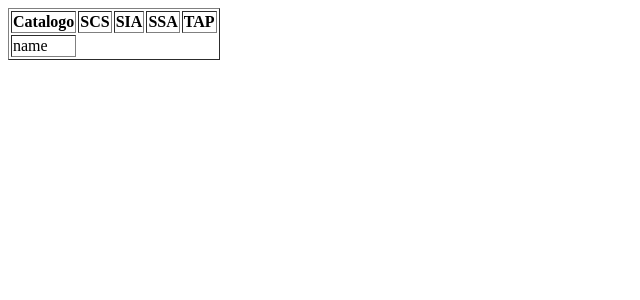
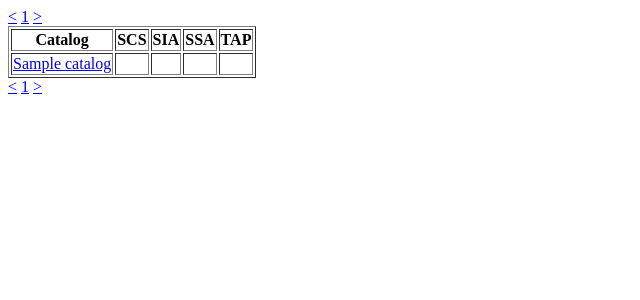
Before and after one commit to ChileanVirtualObservatory/endpoint.chivo.cl-deprecated, a Flask app: template templates/registry.html in a window 1280 px wide. Shown: the top 300 px of the page, without its empty margins (0-640 px from the left). Run offline with Flask 2, Linux system fonts and the light colour scheme; the template is opened without the code that fills it: most values are stand-ins (such as "Sample title", 1, 10 or a date in 2020); parts of the project's set-up code (start-up, migrations or seed data) failed here and were passed over.

Commit message:
Added registry simple template

```diff
--- a/endpoint.py
+++ b/endpoint.py
@@ -5,35 +5,21 @@ import requests
 from os import system
 from flask import Flask, render_template, request, Response, redirect
 
-
-#Hash with every catalog and inside another hash with the url from the services
-#~ catalogsIvoa = {
-#~ "alma" : {
-	#~ "tap" : "http://wfaudata.roe.ac.uk/twomass-dsa/TAP",
-	#~ "scs" : "http://wfaudata.roe.ac.uk/twomass-dsa/DirectCone?DSACAT=TWOMASS&DSATAB=twomass_psc",
-	#~ "ssa": "http://wfaudata.roe.ac.uk/6dF-ssap/?" ,
-	#~ "sia" : "http://irsa.ipac.caltech.edu/ibe/sia/wise/prelim/p3am_cdd?"} ,
-#~ "2mass": {
-	#~ "tap" : "http://wfaudata.roe.ac.uk/twomass-dsa/TAP",
-	#~ "sia" : "http://skyview.gsfc.nasa.gov/cgi-bin/vo/sia.pl?survey=2mass&"
-	#~ }
-#~ }
-
-
 #Catalog class, made once in the application and change the catalog in use in execution time
 class Catalog:
 	catalogsIvoa = dict()
 
-	catalogsIvoa["alma"] = {
-	"tap" : "http://wfaudata.roe.ac.uk/twomass-dsa/TAP",
-	"scs" : "http://wfaudata.roe.ac.uk/twomass-dsa/DirectCone?DSACAT=TWOMASS&DSATAB=twomass_psc",
-	"ssa": "http://wfaudata.roe.ac.uk/6dF-ssap/?" ,
-	"sia" : "http://irsa.ipac.caltech.edu/ibe/sia/wise/prelim/p3am_cdd?"
-	}
+
 
 	#Default came with "alma" catalog
 	def __init__(self,catalog= None):
 		self.getRegistry()
+		self.catalogsIvoa["alma"] = {
+		"tap" : "http://wfaudata.roe.ac.uk/twomass-dsa/TAP",
+		"scs" : "http://wfaudata.roe.ac.uk/twomass-dsa/DirectCone?DSACAT=TWOMASS&DSATAB=twomass_psc",
+		"ssa": "http://wfaudata.roe.ac.uk/6dF-ssap/?" ,
+		"sia" : "http://irsa.ipac.caltech.edu/ibe/sia/wise/prelim/p3am_cdd?"
+		}
 		try:
 			if catalog:
 				self.dic = self.catalogsIvoa[catalog]
@@ -50,10 +36,15 @@ class Catalog:
 			_file = open("catalogs/"+_type+".tsv", "r")
 
 			for line in _file:
-				l = line.split("\t")
-				if l[0] not in self.catalogsIvoa.keys():
-					self.catalogsIvoa[l[0]] = dict()
-				self.catalogsIvoa[l[0]][_type] = l[1]
+				l = line.strip().replace("/","2F").split("\t")
+				try:
+					self.catalogsIvoa[l[0]][_type] = l[1]
+				except:
+					self.catalogsIvoa[l[0]]= dict()
+					self.catalogsIvoa[l[0]][_type] = l[1]
+
+			_file.close()
+		return None
 
 	#Change the object to another catalog
 	def setCatalog(self,catalog):
@@ -156,6 +147,7 @@ def index():
 
 @app.route('/<catalog>')
 def catalogServices(catalog):
+	catalog.replace("/","2F")
 	if catalog in catalogIvoa.getCatalogsIvoa().keys():
 		catalogIvoa.setCatalog(catalog)
 		return " ".join(catalogIvoa.getServices())
@@ -215,10 +207,21 @@ def queryTap(catalog,route=None):
 			return Response(streamDataPost(r))
 	return 'Bad Tap Request1'
 
-@app.route('/registry')
+@app.route('/registry', methods = ['GET'])
 def registry():
+	MAX = 100
+	if request.args:
+		page = int(request.args['page'])
+	else:
+		page = 1
 	cat = catalogIvoa.getCatalogsIvoa()
-	return render_template('registry.html' , cat = cat)
+	if len(cat.keys())%MAX != 0:
+		pages =  (len(cat.keys())/MAX) + 1
+	else:
+		pages = len(cat.keys())/MAX
+
+	keys = sorted(cat.keys())[(page-1)*MAX:page*MAX]
+	return render_template('registry.html' , cat = cat, keys = keys, pages = pages, page = page, MAX = MAX)
 
 if __name__ == '__main__':
     app.run(debug=True)
--- a/templates/registry.html
+++ b/templates/registry.html
@@ -1,34 +1,79 @@
 <!doctype html>
+	{%if page == 1 %}
+	<a href = "/registry?page={{pages}}"><</a>
+	{% else %}
+	<a href = "/registry?page={{(page-1)%pages}}"><</a>
+	{% endif %}
+	{% for i in range(1,pages+1) %}
+	<a href = "/registry?page={{i}}">{{i}}</a>
+
+	{% endfor %}
+
+	{%if page == pages %}
+	<a href = "/registry?page=1">></a>
+	{% else %}
+	<a href = "/registry?page={{(page+1)%pages}}">></a>
+	{% endif %}
+
 	<table border = "1">
 	<tr>
-		<th>Catalogo</th>
+		<th>Catalog</th>
 		<th> SCS </th>
 		<th> SIA </th>
 		<th> SSA </th>
 		<th> TAP </th>
 	</tr>
 
-	{% for catalog in cat.keys() %}
+	{% for catalog in keys %}
 		<tr>
-			<td> {{catalog}} </td>
+			<td>
+			<a href = "/{{catalog}}">{{catalog.replace("2F","/")}}</a></td>
 
 			{% if "scs" in cat[catalog].keys() %}
 			<td> X </td>
+
+			{% else %}
+			<td> </td>
 			{% endif %}
+
 			{% if "sia" in cat[catalog].keys() %}
 			<td> X </td>
+
+			{% else %}
+			<td> </td>
 			{% endif %}
 
 			{% if "ssa" in cat[catalog].keys() %}
 			<td> X </td>
+
+			{% else %}
+			<td> </td>
 			{% endif %}
 
 			{% if "tap" in cat[catalog].keys() %}
 			<td> X </td>
+
+			{% else %}
+			<td> </td>
 			{% endif %}
-
 
 		</tr>
 
 	{% endfor %}
 	</table>
+
+	{%if page == 1 %}
+	<a href = "/registry?page={{pages}}"><</a>
+	{% else %}
+	<a href = "/registry?page={{(page-1)%pages}}"><</a>
+	{% endif %}
+	{% for i in range(1,pages+1) %}
+	<a href = "/registry?page={{i}}">{{i}}</a>
+
+	{% endfor %}
+
+	{%if page == pages %}
+	<a href = "/registry?page=1">></a>
+	{% else %}
+	<a href = "/registry?page={{(page+1)%pages}}">></a>
+	{% endif %}
```
Also changed, not shown: 2 other files.
